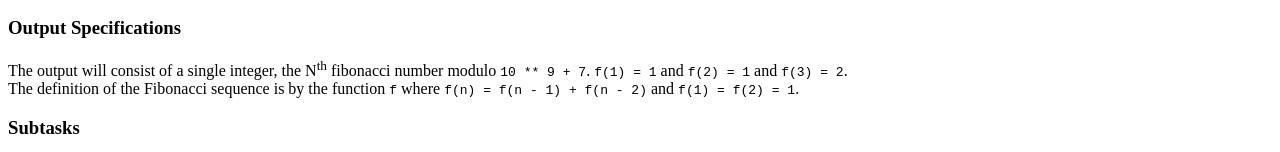
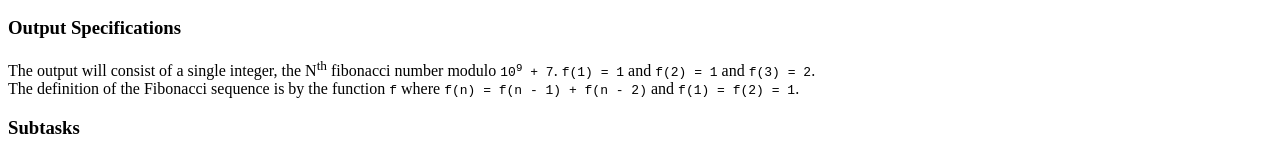
Before and after one commit to alexander-liao/alexander-liao.github.io, a plain HTML site: page dont-forget-to-cache.html in a window 1280 px wide. Shown: the part 195-347 px from the top of the page. Drawn offline with Linux system fonts and the light colour scheme.

Commit message:
Update dont-forget-to-cache.html

```diff
--- a/dont-forget-to-cache.html
+++ b/dont-forget-to-cache.html
@@ -13,7 +13,7 @@
         </p>
         <h3>Output Specifications</h3>
         <p>
-            The output will consist of a single integer, the N<sup>th</sup> fibonacci number modulo <code>10 ** 9 + 7</code>. <code>f(1) = 1</code> and <code>f(2) = 1</code> and <code>f(3) = 2</code>.<br />
+            The output will consist of a single integer, the N<sup>th</sup> fibonacci number modulo <code>10<sup>9</sup> + 7</code>. <code>f(1) = 1</code> and <code>f(2) = 1</code> and <code>f(3) = 2</code>.<br />
             The definition of the Fibonacci sequence is by the function <code>f</code> where <code>f(n) = f(n - 1) + f(n - 2)</code> and <code>f(1) = f(2) = 1</code>.
         </p>
         <h3>Subtasks</h3>
```
